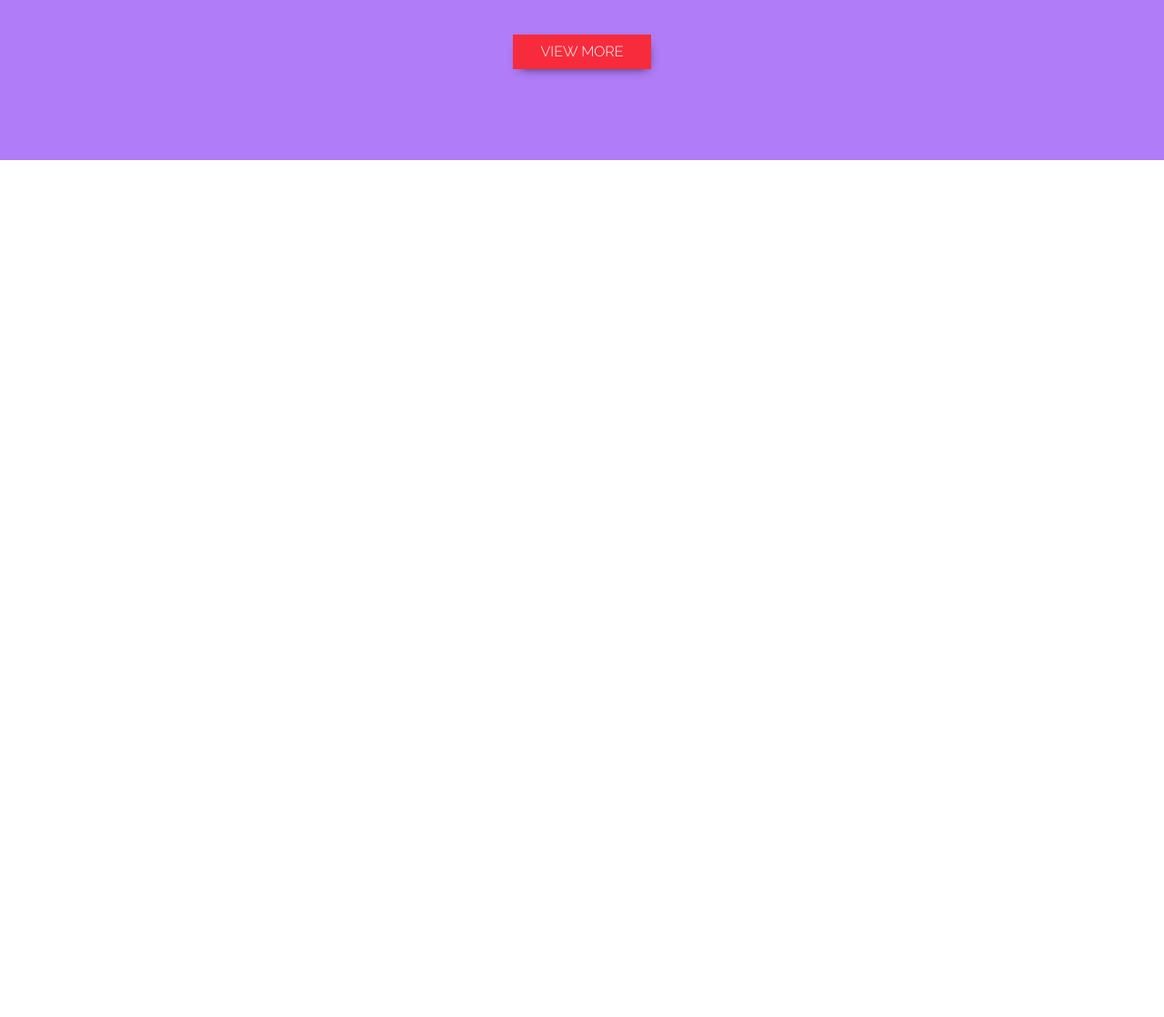
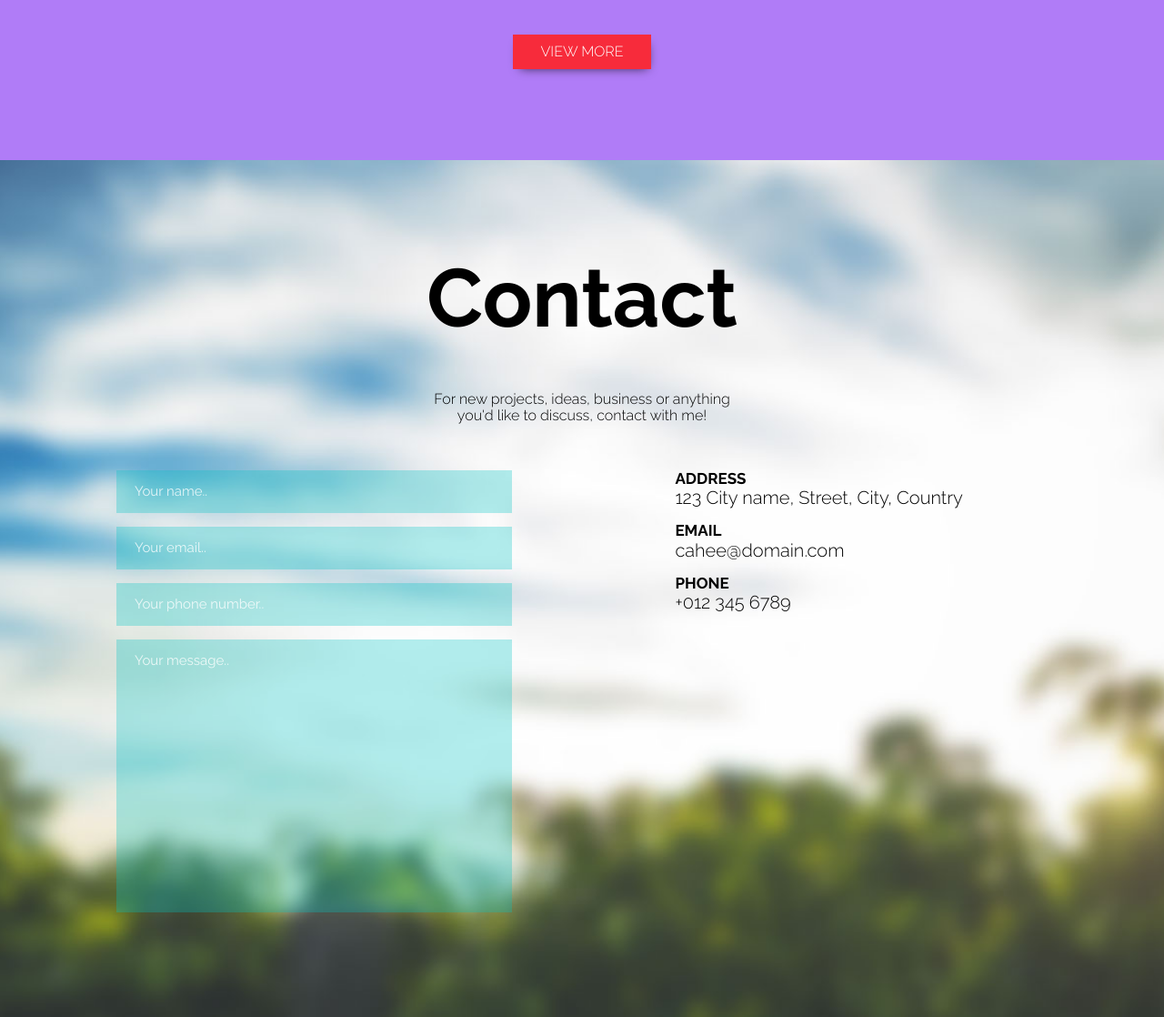
Before and after one commit to Spearek/Grid-mockup-project-wwdc_2, a website: page index.html in a window 1280 px wide. Shown: the part 4237-5355 px from the top of the page at 91% size. Before the commit the page ends 4413 px from the top, so only its background shows below. Drawn offline with Linux system fonts and the light colour scheme.

Commit message:
contact section layout prepared

```diff
--- a/assets/scss/styles.scss
+++ b/assets/scss/styles.scss
@@ -388,3 +388,72 @@ justify-content: space-between;
 		}
 	}
 }
+
+.contact{
+	width: 100%;
+	background: url("../img/footer_bcg.jpg") no-repeat;
+	background-position: center;
+	background-size: cover;
+	text-align:center;
+
+	&__content{
+		width: 80%;
+		margin: 0 auto;
+		display:flex;
+		padding-bottom: 100px;
+
+	}
+	&__title{
+		font-size: 90px;
+		padding-top: 100px;
+	}
+	&__description{
+		padding: 50px 0;
+	}
+
+}
+.contact__content{
+
+	&__form{
+		display: flex;
+		flex-direction: column;
+		width:50%;
+
+		input,textarea{
+			width: 85%;
+			font-size: 15px;
+			padding:15px 20px;
+			margin-bottom: 15px;
+			background: rgba(0, 196, 196, 0.3);
+			border: 0;
+			color: white;
+			outline: none;
+			resize:none;
+		}
+		input:focus, textarea:focus{
+			background: rgba(0, 196, 196, 1);
+			border-left:4px solid rgb(53, 91, 130);
+		}
+		input::placeholder, textarea::placeholder{
+			color:white;
+			opacity: 0.8;
+		}
+
+		textarea{
+			height: 300px;
+		}
+	}
+	&__address{
+		text-align: left;
+		padding-left: 10%;
+
+		h4{
+			font-size:17px;
+		}
+		p{
+			font-size: 20px;
+			padding-bottom:15px;
+		}
+	}
+
+}
--- a/index.html
+++ b/index.html
@@ -121,5 +121,26 @@
         </div>
     </section>
 
+    <section class="section contact">
+        <h1 class="contact__title">Contact</h1>
+        <p class="contact__description">For new projects, ideas, business or anything<br/> you'd like to discuss, contact with me!</p>
+        <div class="contact__content">
+            <form action="" class="contact__content__form">
+                <input type="text" placeholder="Your name..">
+                <input type="email" placeholder="Your email..">
+                <input type="tel" placeholder="Your phone number..">
+                <textarea placeholder="Your message.."></textarea>
+            </form>
+            <div class="contact__content__address">
+                <h4>ADDRESS</h4>
+                <p>123 City name, Street, City, Country</p>
+                <h4>EMAIL</h4>
+                <p>cahee@domain.com</p>
+                <h4>PHONE</h4>
+                <p>+012 345 6789</p>
+            </div>
+        </div>
+    </section>
+
 </body>
 </html>
```
Also changed, not shown: assets/css/styles.css, 1 other file.
